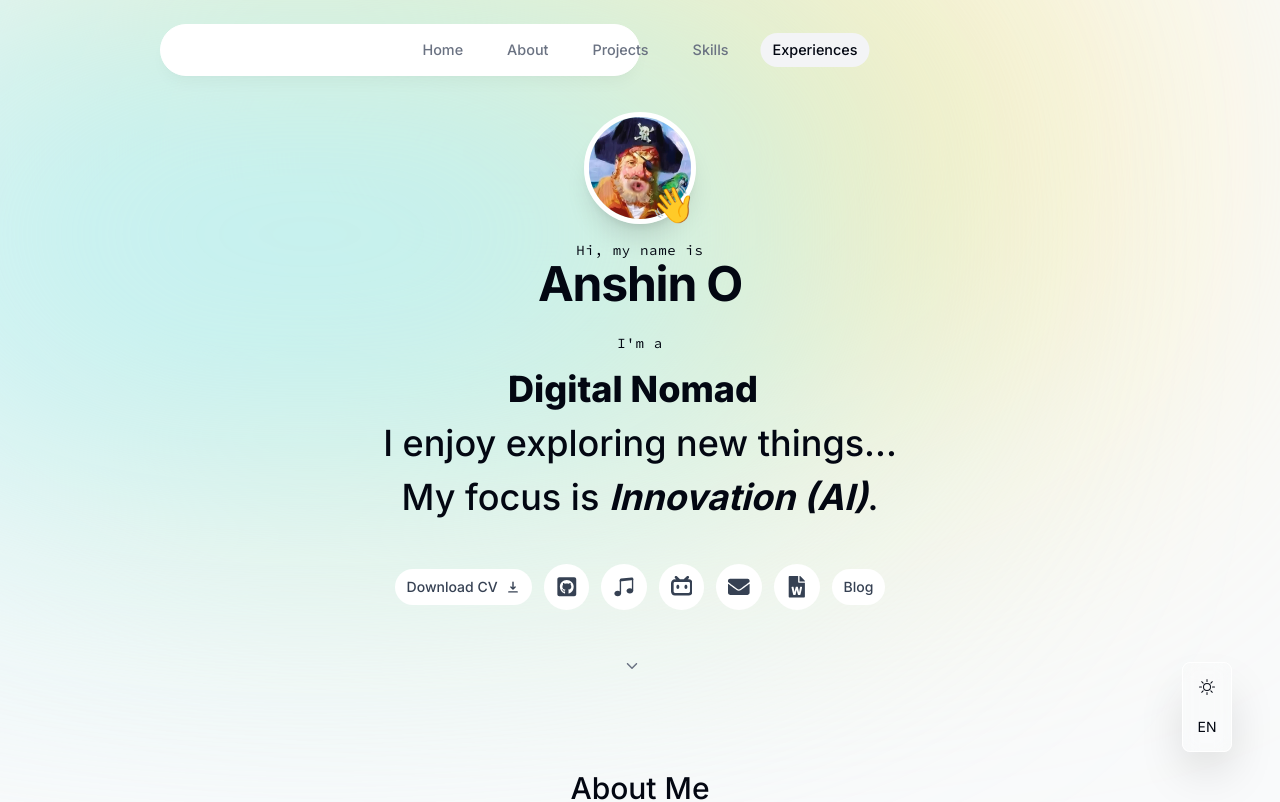
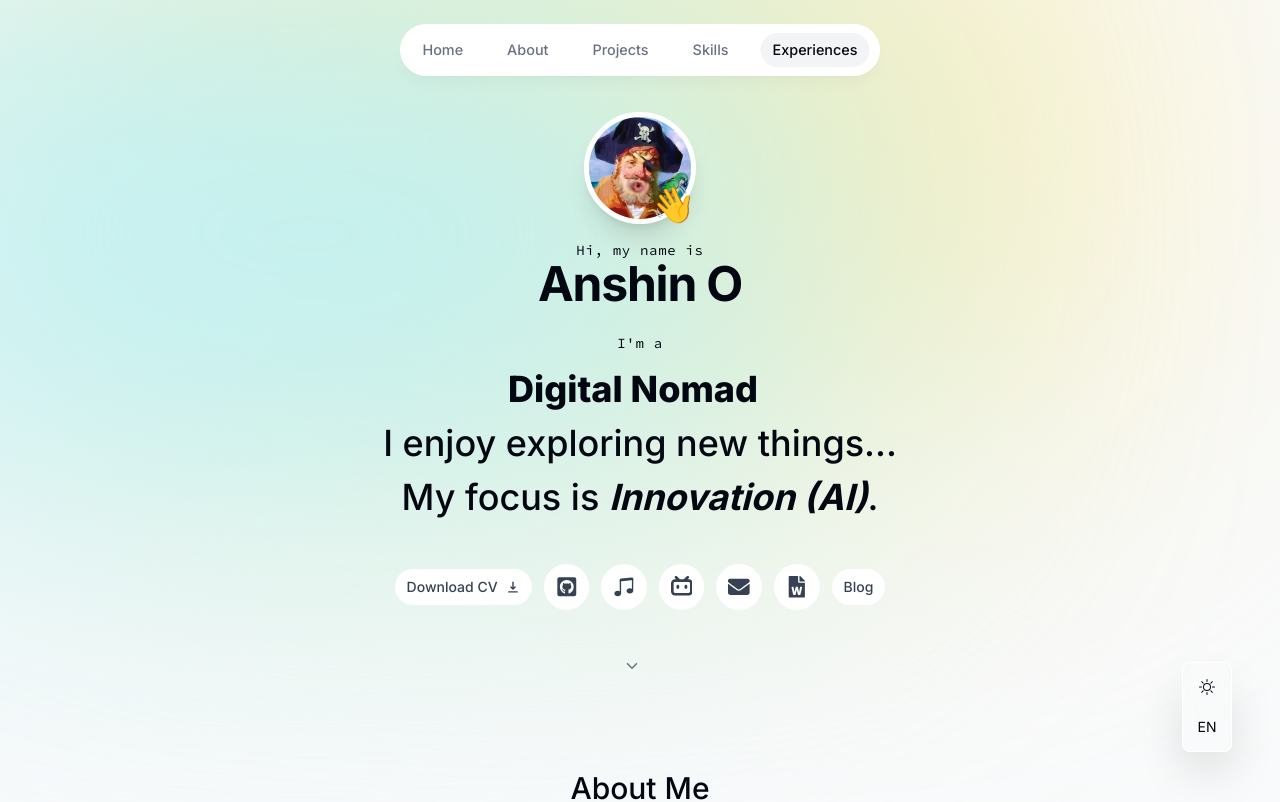
Before and after one commit to was865/personal-portfolio, a Next.js app: page /en in a window 1280 px wide. Shown: the top 802 px of the page. Built offline with nearby package versions, Linux system fonts and the light colour scheme; no server answers.

Commit message:
fix: motion

```diff
--- a/components/Footer.tsx
+++ b/components/Footer.tsx
@@ -6,28 +6,13 @@ export default function Footer() {
   return (
     <footer className="mb-10 px-4 text-center text-gray-500">
       <small className="mb-2 block text-xs">
-        &copy; 2025 Yuqi(SpongeBob). All rights reserved.
+        &copy; 2025 Ansen Wang. All rights reserved.
       </small>
       <p className="text-xs">
         <span className="font-semibold">About this website:</span> built with
         React & Next.js (App Router & Server Actions), TypeScript, Tailwind CSS,
         Framer Motion, Vercel hosting.
       </p>
-      {/* 添加ICP和公安备案信息在同一行 */}
-      <div className="mt-4 flex justify-center space-x-2 items-center text-xs text-gray-500 space-x-3">
-        {/* 公安备案信息在前 */}
-        <div className="flex items-center space-x-1">
-          <Image src={beian} alt="Police Badge Icon" width={15} height={15} />
-          {' '}
-          <a href="https://beian.mps.gov.cn/#/query/webSearch?code=33060202001784" target="_blank" rel="noopener noreferrer" className="hover:underline">
-            浙公网安备33060202001784号
-          </a>
-        </div>
-        {/* ICP备案信息 */}
-        <a href="https://beian.miit.gov.cn" target="_blank" rel="noopener noreferrer" className="hover:underline">
-          赣ICP备2025054538号
-        </a>
-      </div>
     </footer>
   )
 }
--- a/components/Header.tsx
+++ b/components/Header.tsx
@@ -17,8 +17,8 @@ function Header() {
       <motion.div
         className="fixed top-0 left-1/2 -translate-x-1/2 h-[4.5rem] w-full rounded-none border border-white border-opacity-40 bg-white bg-opacity-40
         shadow-lg shadow-black/[0.03] backdrop-blur-[0.5rem] sm:top-6 sm:h-[3.25rem] sm:w-[30rem] sm:rounded-full dark:bg-gray-950 dark:border-black/40 dark:bg-opacity-75"
-        initial={{ y: -100, x: "-50%", opacity: 0 }}
-        animate={{ y: 0, x: "-50%", opacity: 1 }}
+        initial={{ y: -100, x: 0, opacity: 0 }}
+        animate={{ y: 0, x: 0, opacity: 1 }}
       ></motion.div>
       <nav className="flex fixed top-[0.15rem] left-1/2 h-12 -translate-x-1/2 py-2 sm:top-[1.7rem] sm:h-[initial] sm:py-0">
         <ul className="flex w-[22rem] flex-wrap items-center justify-center gap-y-1 text-[0.9rem] font-medium text-gray-500 sm:w-[initial] sm:flex-nowrap sm:gap-5  ">
```
